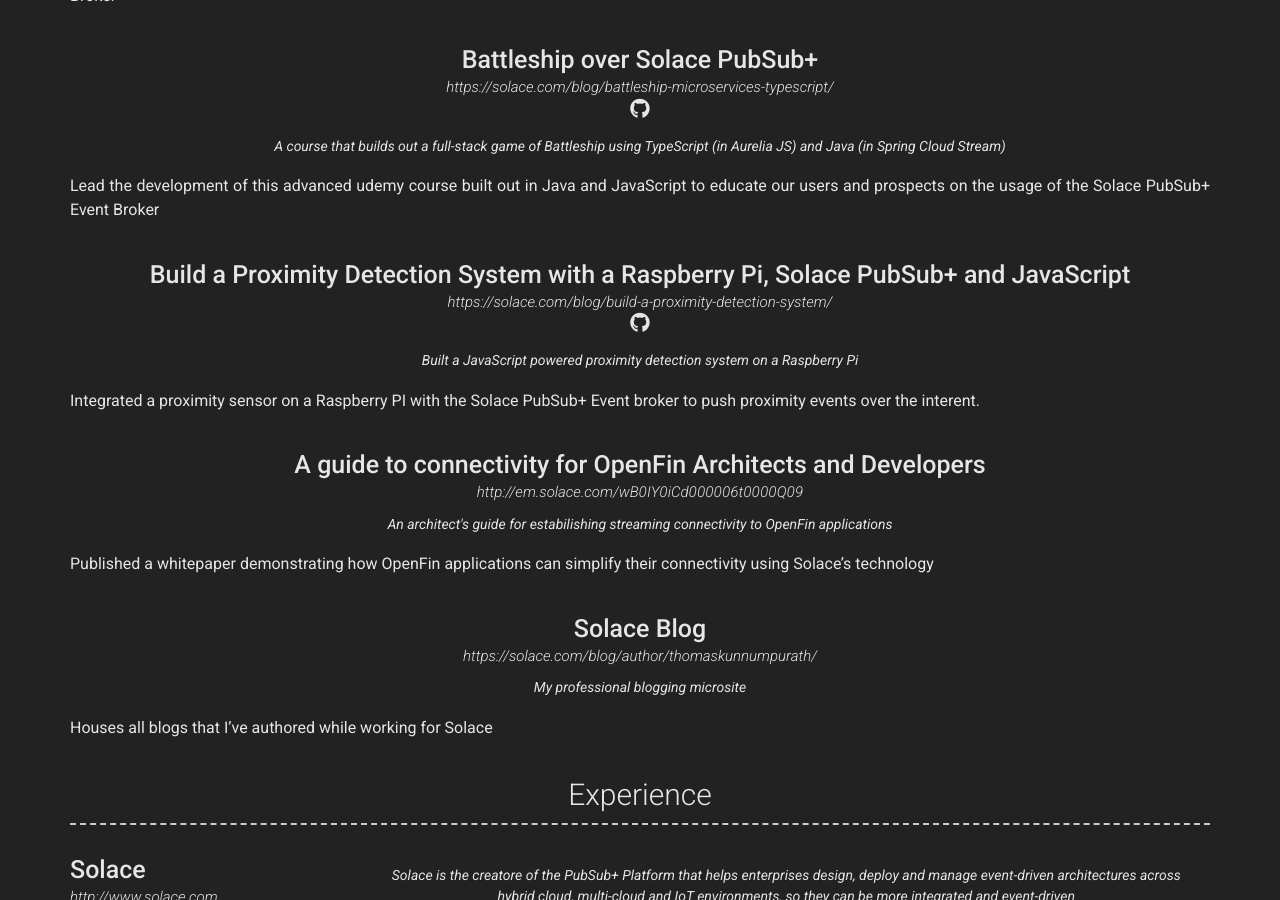
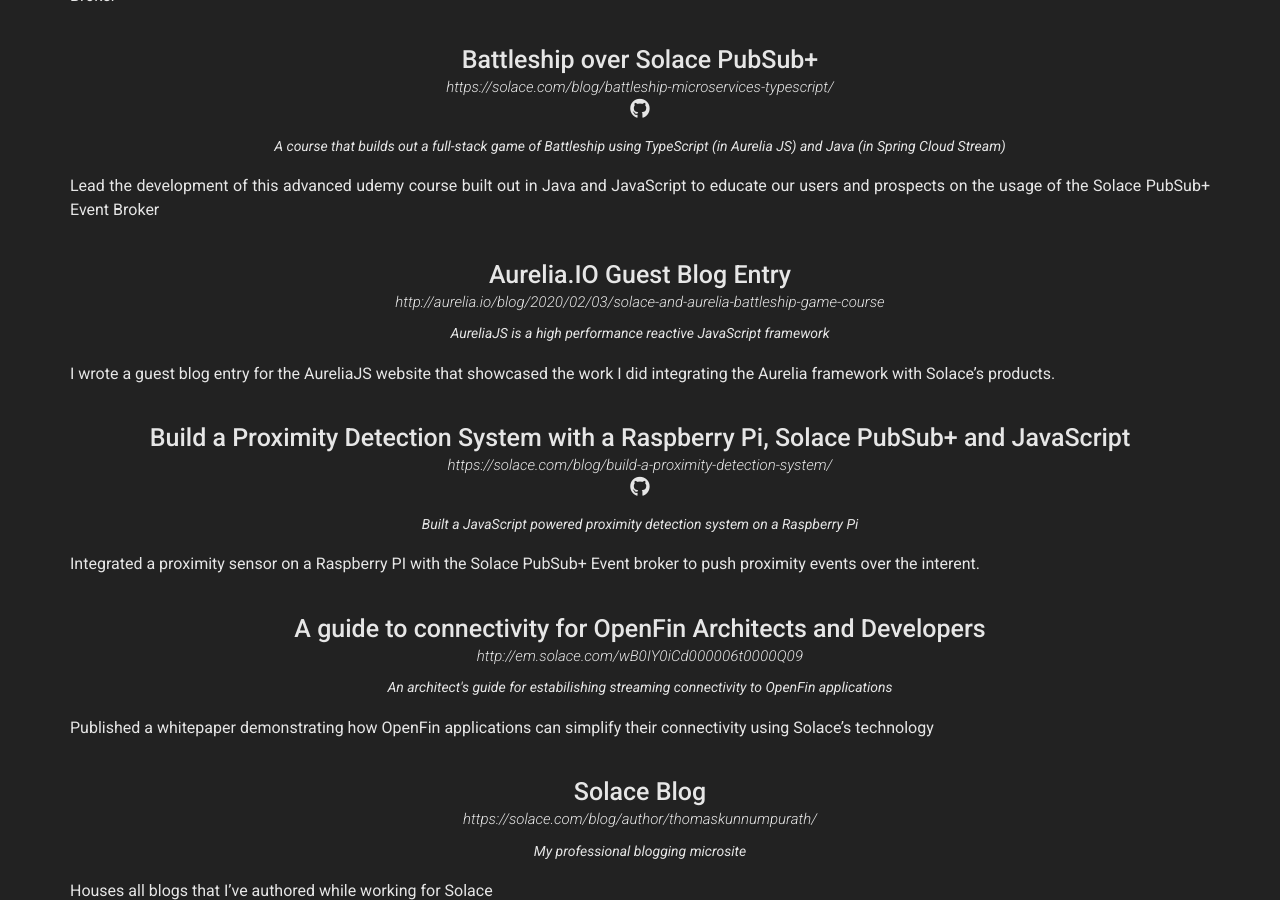
Before and after one commit to TKTheTechie/TKTheTechie.github.io, a Jekyll site: the page built from index.md, in a window 1280 px wide and 900 px high, scrolled down 776 px. Built offline with Jekyll 4.4.1, drawn with Linux system fonts in a browser that asks for light colours; nearby versions of some CDN libraries.

Commit message:
Update projects.yml

```diff
--- a/_data/projects.yml
+++ b/_data/projects.yml
@@ -16,6 +16,16 @@
     A course that builds out a full-stack game of Battleship using TypeScript (in Aurelia JS) and Java (in Spring Cloud Stream)
   description: | # this will include new lines to allow paragraphs
     Lead the development of this advanced udemy course built out in Java and JavaScript to educate our users and prospects on the usage of the Solace PubSub+ Event Broker
+
+- layout: top-middle
+  name: Aurelia.IO Guest Blog Entry
+  link: http://aurelia.io/blog/2020/02/03/solace-and-aurelia-battleship-game-course
+  quote: >
+    AureliaJS is a high performance reactive JavaScript framework
+  description: | # this will include new lines to allow paragraphs
+    I wrote a guest blog entry for the AureliaJS website that showcased the work I did integrating the Aurelia framework with Solace's products.
+
+
 
 - layout: top-middle
   name: Build a Proximity Detection System with a Raspberry Pi, Solace PubSub+ and JavaScript
```
